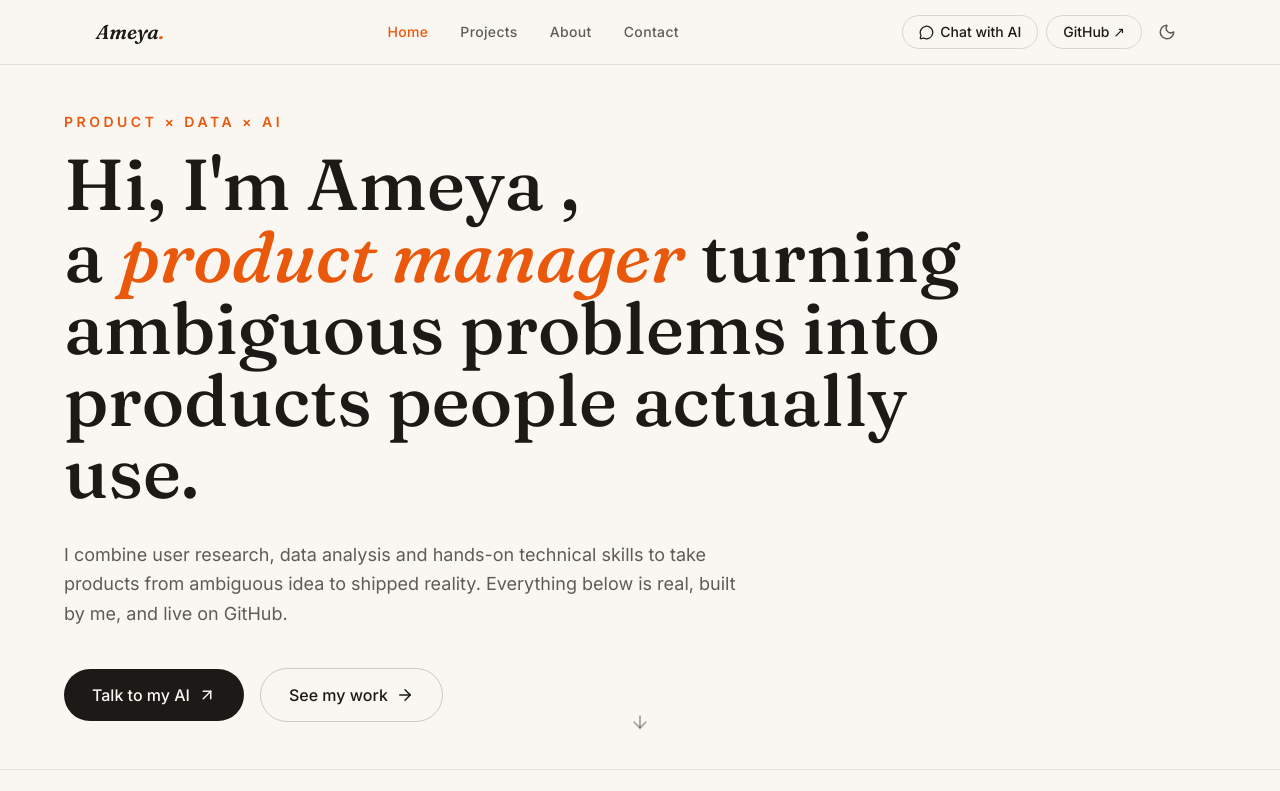
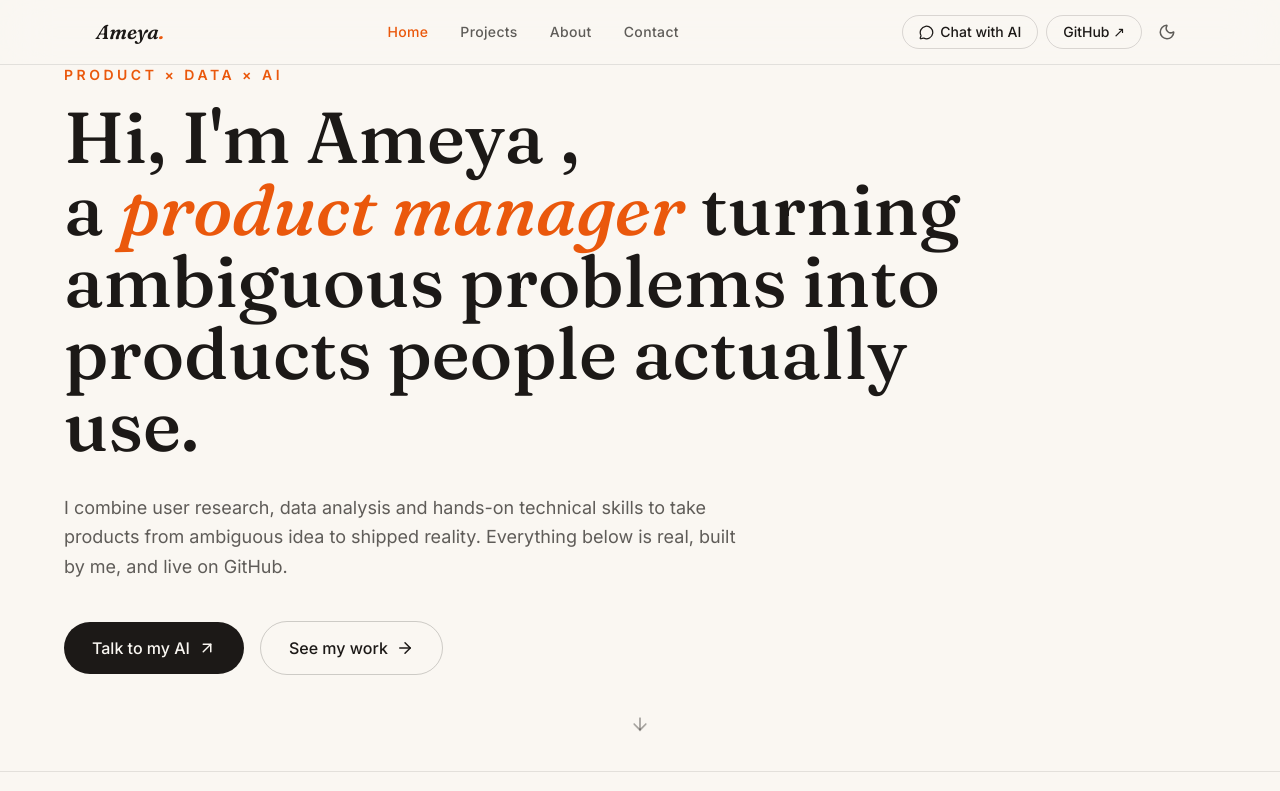
Before and after one commit to ayema99/ameya-portfolio, a React (Create React App) app: page / in a window 1280 px wide. Shown: the top 791 px of the page. Built offline with nearby package versions, Linux system fonts and the light colour scheme.

Commit message:
Updated padding in the hero section of the Home page for improved layout

```diff
--- a/src/pages/Home.js
+++ b/src/pages/Home.js
@@ -30,7 +30,7 @@ const Home = () => {
 
       {/* Hero */}
 
-      <section className="relative flex min-h-[88vh] flex-col justify-center px-5 sm:px-8">
+      <section className="relative flex min-h-[88vh] flex-col justify-center px-5 pb-20 sm:px-8 sm:pb-24">
 
         <div className="mx-auto w-full max-w-6xl">
 
```
